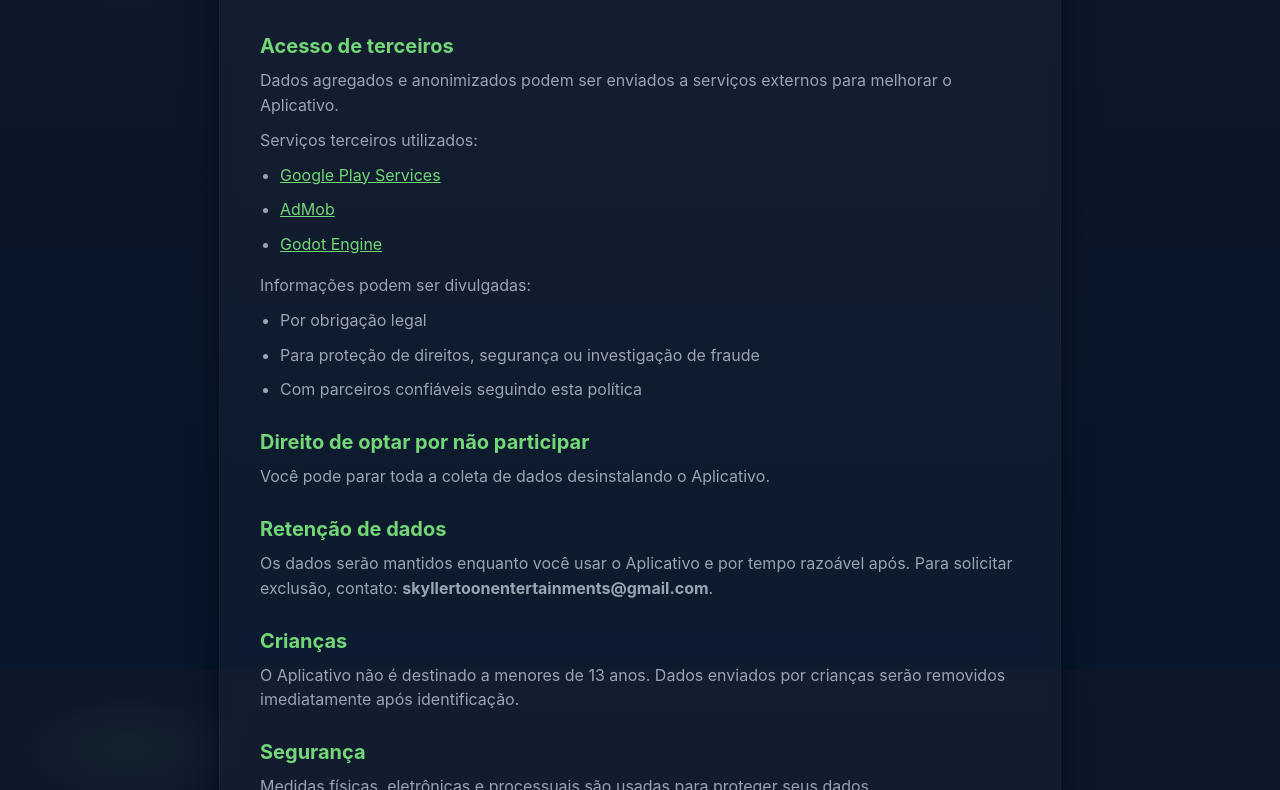
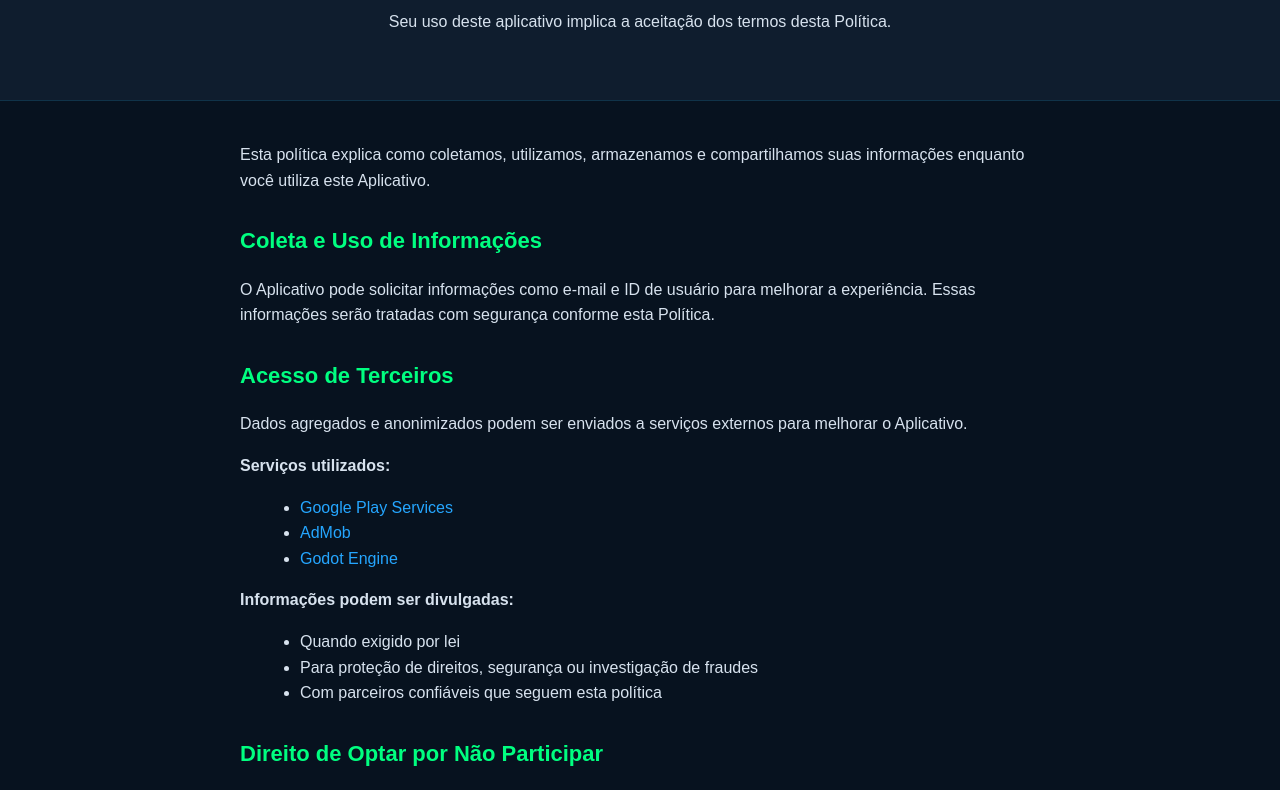
Before and after one commit to SkyllerToonEntertaiments/Privacy-Policy, a plain HTML site: page index.html in a window 1280 px wide. Shown: the part 130-920 px from the top of the page. Drawn offline with Linux system fonts and the light colour scheme.

Commit message:
Update index.html

```diff
--- a/index.html
+++ b/index.html
@@ -1,179 +1,123 @@
-<!doctype html>
-<html lang="pt-BR">
+<!DOCTYPE html>
+<html lang="pt-br">
 <head>
-  <meta charset="utf-8" />
-  <meta name="viewport" content="width=device-width,initial-scale=1" />
-  <title>Política de Privacidade — Eco Switch</title>
+  <meta charset="UTF-8">
+  <meta name="viewport" content="width=device-width, initial-scale=1.0">
+  <title>Política de Privacidade</title>
   <style>
-    :root{
-      --bg1:#0f172a;
-      --bg2:#07162a;
-      --card:#fafafa;
-      --accent:#73d677;
-      --muted:#9aa4b2;
-      --glass: rgba(255,255,255,0.06);
-      --card-shadow: 0 10px 30px rgba(2,6,23,0.6);
-      --radius:18px;
-      font-family: Inter, system-ui, -apple-system, "Segoe UI", Roboto, Arial;
+    body {
+      font-family: Arial, sans-serif;
+      margin: 0;
+      padding: 0;
+      background-color: #07121f;
+      color: #d7e2ee;
+      line-height: 1.6;
     }
 
-    html,body{height:100%;}
-    body{
-      margin:0;
-      background: radial-gradient(1200px 600px at 10% 10%, rgba(115,214,119,0.06), transparent 10%),
-                  linear-gradient(180deg,var(--bg1), var(--bg2));
-      color:var(--card);
-      display:flex;
-      align-items:center;
-      justify-content:center;
-      padding:32px;
-      -webkit-font-smoothing:antialiased;
+    header {
+      background: #0f1d2e;
+      padding: 50px 20px;
+      text-align: center;
+      border-bottom: 1px solid #103349;
     }
 
-    main{
-      width:960px;
-      max-width:100%;
-      height:100%;
-      display:flex;
-      align-items:center;
-      justify-content:center;
+    header h1 {
+      color: #00ff80;
+      font-size: 32px;
+      margin-bottom: 15px;
     }
 
-    .card{
-      max-width:760px;
-      padding:40px;
-      background:linear-gradient(180deg, rgba(255,255,255,0.03), rgba(255,255,255,0.02));
-      border-radius:var(--radius);
-      border:1px solid rgba(255,255,255,0.03);
-      box-shadow:var(--card-shadow);
-      backdrop-filter:blur(6px);
+    .container {
+      width: 90%;
+      max-width: 800px;
+      margin: auto;
+      padding: 25px 0;
     }
 
-    .logo{
-      display:flex;
-      align-items:center;
-      gap:12px;
-      margin-bottom:22px;
+    h2 {
+      color: #00ff80;
+      margin-top: 30px;
+      font-size: 22px;
     }
 
-    .logo .mark{
-      width:56px;height:56px;border-radius:12px;
-      background:linear-gradient(135deg,#8ee08a,#43a047);
-      display:grid;place-items:center;font-weight:700;color:#05221a;
-      font-size:22px;
-      box-shadow:0 6px 20px rgba(8,28,16,0.35);
+    a {
+      color: #25a6ff;
+      text-decoration: none;
+    }
+    a:hover {
+      text-decoration: underline;
     }
 
-    h1{
-      margin:0;
-      font-size:28px;
-      letter-spacing:-0.02em;
+    ul {
+      margin-left: 20px;
     }
 
-    h2{
-      margin-top:28px;
-      margin-bottom:8px;
-      font-size:20px;
-      color:var(--accent);
+    footer {
+      margin-top: 50px;
+      padding: 20px;
+      text-align: center;
+      border-top: 1px solid #103349;
+      background: #0f1d2e;
+      color: #8ea6be;
+      font-size: 14px;
     }
-
-    p, li{
-      color:var(--muted);
-      line-height:1.55;
-      margin:10px 0;
-    }
-
-    ul{
-      padding-left:20px;
-      margin:8px 0 16px 0;
-    }
-
-    footer{
-      text-align:center;
-      margin-top:26px;
-      font-size:13px;
-      color:var(--muted);
-    }
-
-    a{color:var(--accent)}
   </style>
 </head>
 <body>
 
-  <main role="main">
-    <section class="card">
+<header>
+  <h1>Política de Privacidade</h1>
+  <p>Seu uso deste aplicativo implica a aceitação dos termos desta Política.</p>
+</header>
 
-      <div class="logo">
-        <div class="mark">ES</div>
-        <div>
-          <div style="font-size:12px;color:var(--muted);font-weight:600">Eco Switch</div>
-          <h1>Política de Privacidade</h1>
-        </div>
-      </div>
+<div class="container">
 
-      <p>Esta política de privacidade aplica-se ao aplicativo Eco Switch (“Aplicativo”) para dispositivos móveis, criado pela SkyllerToon (“Fornecedora de Serviços”), como um serviço gratuito. O uso é fornecido “TAL COMO ESTÁ”.</p>
+  <p>Esta política explica como coletamos, utilizamos, armazenamos e compartilhamos suas informações enquanto você utiliza este Aplicativo.</p>
 
-      <h2>Coleta e uso de informações</h2>
+  <h2>Coleta e Uso de Informações</h2>
+  <p>O Aplicativo pode solicitar informações como e-mail e ID de usuário para melhorar a experiência. Essas informações serão tratadas com segurança conforme esta Política.</p>
 
-      <p>O Aplicativo pode coletar informações automaticamente, tais como:</p>
-      <ul>
-        <li>Endereço IP do dispositivo</li>
-        <li>Páginas acessadas, data, hora e tempo de uso</li>
-        <li>Tempo total de uso do aplicativo</li>
-        <li>Sistema operacional do dispositivo</li>
-      </ul>
+  <h2>Acesso de Terceiros</h2>
+  <p>Dados agregados e anonimizados podem ser enviados a serviços externos para melhorar o Aplicativo.</p>
+  <p><strong>Serviços utilizados:</strong></p>
+  <ul>
+    <li><a href="https://policies.google.com/privacy">Google Play Services</a></li>
+    <li><a href="https://support.google.com/admob/answer/6128543?hl=pt-BR">AdMob</a></li>
+    <li><a href="https://godotengine.org/privacy-policy">Godot Engine</a></li>
+  </ul>
 
-      <p>O Aplicativo não coleta informações de localização precisa.</p>
+  <p><strong>Informações podem ser divulgadas:</strong></p>
+  <ul>
+    <li>Quando exigido por lei</li>
+    <li>Para proteção de direitos, segurança ou investigação de fraudes</li>
+    <li>Com parceiros confiáveis que seguem esta política</li>
+  </ul>
 
-      <p>O Provedor de Serviços poderá usar informações fornecidas por você para comunicação importante e suporte.</p>
+  <h2>Direito de Optar por Não Participar</h2>
+  <p>Você pode desinstalar o Aplicativo para interromper a coleta de dados.</p>
 
-      <p>Para melhor experiência, o Aplicativo pode solicitar e-mail e ID de usuário. Esses dados serão armazenados e usados conforme esta Política.</p>
+  <h2>Retenção de Dados</h2>
+  <p>Os dados são mantidos enquanto você utiliza o Aplicativo e por tempo razoável após. Para solicitar remoção, entre em contato:</p>
+  <p><strong>Email:</strong> skyllertoonentertainments@gmail.com</p>
 
-      <h2>Acesso de terceiros</h2>
-      <p>Dados agregados e anonimizados podem ser enviados a serviços externos para melhorar o Aplicativo.</p>
+  <h2>Crianças</h2>
+  <p>O Aplicativo não se destina ao uso por crianças menores de 13 anos. Caso dados sejam coletados inadvertidamente, serão removidos imediatamente.</p>
 
-      <p>Serviços terceiros utilizados:</p>
+  <h2>Segurança</h2>
+  <p>Empregamos medidas para proteger seus dados, mas nenhum método eletrônico é 100% seguro.</p>
 
-      <ul>
-        <li><a href="https://www.google.com/policies/privacy/" target="_blank" rel="noopener noreferrer">Google Play Services</a></li>
-        <li><a href="https://support.google.com/admob/answer/6128543?hl=en" target="_blank" rel="noopener noreferrer">AdMob</a></li>
-        <li><a href="https://godotengine.org/privacy-policy" target="_blank" rel="noopener noreferrer">Godot Engine</a></li>
-      </ul>
+  <h2>Alterações nesta Política</h2>
+  <p>Podemos atualizar esta Política ocasionalmente. Recomendamos revisar esta página periodicamente.</p>
 
-      <p>Informações podem ser divulgadas:</p>
-      <ul>
-        <li>Por obrigação legal</li>
-        <li>Para proteção de direitos, segurança ou investigação de fraude</li>
-        <li>Com parceiros confiáveis seguindo esta política</li>
-      </ul>
+  <h2>Contato</h2>
+  <p>Se tiver dúvidas sobre esta Política, entre em contato: <br>
+  <strong>skyllertoonentertainments@gmail.com</strong></p>
 
-      <h2>Direito de optar por não participar</h2>
-      <p>Você pode parar toda a coleta de dados desinstalando o Aplicativo.</p>
+</div>
 
-      <h2>Retenção de dados</h2>
-      <p>Os dados serão mantidos enquanto você usar o Aplicativo e por tempo razoável após. Para solicitar exclusão, contato: <strong>skyllertoonentertainments@gmail.com</strong>.</p>
-
-      <h2>Crianças</h2>
-      <p>O Aplicativo não é destinado a menores de 13 anos. Dados enviados por crianças serão removidos imediatamente após identificação.</p>
-
-      <h2>Segurança</h2>
-      <p>Medidas físicas, eletrônicas e processuais são usadas para proteger seus dados.</p>
-
-      <h2>Mudanças</h2>
-      <p>Esta Política pode ser atualizada. Recomendamos revisões periódicas.</p>
-
-      <p>Válida a partir de: <strong>01/11/2025</strong></p>
-
-      <h2>Seu consentimento</h2>
-      <p>Ao usar o Aplicativo, você concorda com o tratamento das informações conforme descrito aqui.</p>
-
-      <h2>Contato</h2>
-      <p>Dúvidas: <strong>skyllertoonentertainments@gmail.com</strong></p>
-
-      <footer>Eco Switch — Preserve o Futuro</footer>
-
-    </section>
-  </main>
+<footer>
+  © 2025 SkyllerToon Entertainments – Todos os direitos reservados
+</footer>
 
 </body>
 </html>
```
